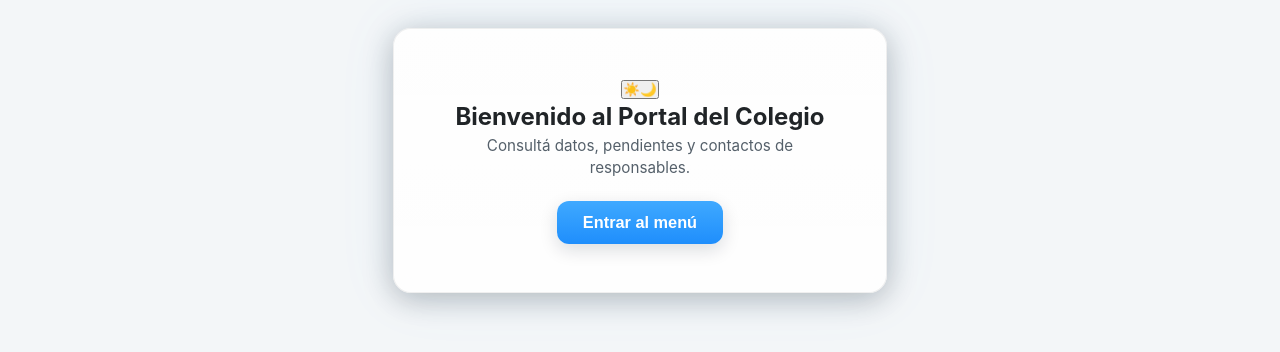
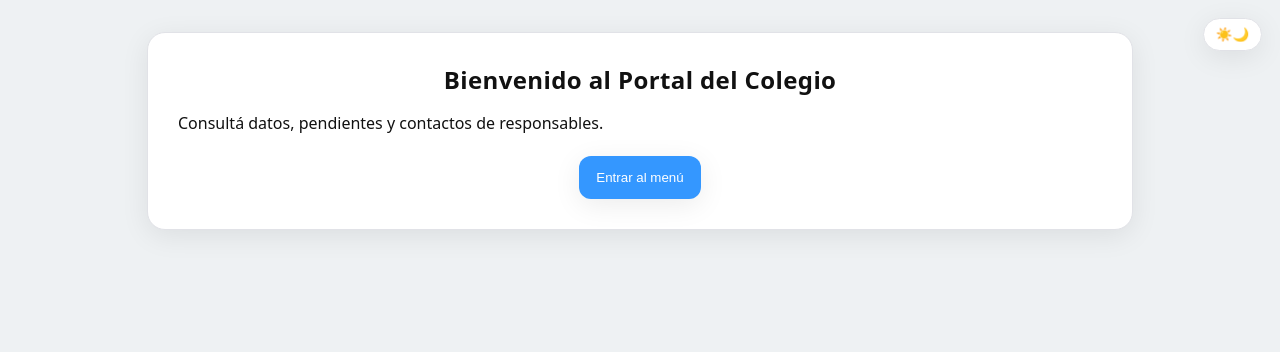
Before and after one commit to Palermukii/React-Preceptoria-2, a React (Vite) app: page / in a window 1280 px wide. Shown: the top 352 px of the page. Built offline with nearby package versions, Linux system fonts and the light colour scheme.

Commit message:
Update styles.css

```diff
--- a/src/styles.css
+++ b/src/styles.css
@@ -1,279 +1,291 @@
-/* ===========================
-   Reset + Valores base
-   =========================== */
-* { box-sizing: border-box; margin: 0; padding: 0; }
-html, body, #root { height: 100%; }
-body {
-  font-family: -apple-system, BlinkMacSystemFont, "Segoe UI", Roboto, "Helvetica Neue", Arial;
-  -webkit-font-smoothing: antialiased;
-  -moz-osx-font-smoothing: grayscale;
-  line-height: 1.45;
-  background: var(--bg-color);
-  color: var(--text-color);
-  display: flex;
-  align-items: center;
-  justify-content: center;
-  padding: 28px;
-  transition: background-color .36s ease, color .36s ease;
+/* ===============================================
+   THEME VARIABLES
+   =============================================== */
+:root {
+  color-scheme: light dark;
+  --radius: 18px;
+  --transition: .25s ease;
 }
 
-/* =================================================
-   1) Variables (tema claro / oscuro) - usar solo variables
-   ================================================= */
-:root{
-  /* CLARO por defecto */
-  --bg-color: #f3f6f8;
-  --panel-bg: rgba(255,255,255,0.85);
-  --text-color: #202427;
-  --muted: #55606a;
-  --accent: #3fa9ff;       /* azul botones */
-  --accent-strong: #1f8efc;
-  --card-border: rgba(0,0,0,0.06);
-  --shadow: 0 10px 30px rgba(12,20,30,0.08);
-  --glow: rgba(63,169,255,0.08);
-  --icon-color: #f1b330;
+/* LIGHT THEME */
+:root[data-theme="light"] {
+  --bg:#eef1f3;
+  --card:#ffffff;
+  --fg:#111;
+  --muted:#666;
+  --primary:#3497ff;
+  --primary-hover:#1f7ce4;
+  --border:#e1e2e7;
+  --shadow:0 6px 28px rgba(0,0,0,.08);
+  --glow: 0 0 18px rgba(33, 117, 255, .25);
 }
 
-/* Prefers dark scheme (automático) */
-@media (prefers-color-scheme: dark) {
-  :root{
-    --bg-color: #0c0f12;
-    --panel-bg: rgba(16,20,26,0.7);
-    --text-color: #e8eef8;
-    --muted: #aab6d3;
-    --accent: #3a5bff;
-    --accent-strong: #5673ff;
-    --card-border: rgba(255,255,255,0.06);
-    --shadow: 0 18px 50px rgba(1,6,12,0.6);
-    --glow: rgba(60,100,200,0.12);
-    --icon-color: #9eb8ff;
-  }
+/* DARK THEME */
+:root[data-theme="dark"]  {
+  --bg:#0c0f14;
+  --card:#151922;
+  --fg:#e9ecf3;
+  --muted:#b4b6c2;
+  --primary:#5fa1ff;
+  --primary-hover:#84b8ff;
+  --border:#262b38;
+  --shadow:0 8px 32px rgba(0,0,0,.65);
+  --glow: 0 0 22px rgba(94,156,255,.35);
 }
 
-/* Clase manual para forzar modo oscuro si la añades al body */
-body.dark-mode {
-  --bg-color: #0c0f12;
-  --panel-bg: rgba(16,20,26,0.78);
-  --text-color: #eef2f8;
-  --muted: #99a8d7;
-  --accent: #3a5bff;
-  --accent-strong: #5673ff;
-  --card-border: rgba(255,255,255,0.06);
-  --shadow: 0 18px 50px rgba(1,6,12,0.6);
-  --glow: rgba(60,100,200,0.12);
-  --icon-color: #9eb8ff;
+/* ===============================================
+   GENERAL
+   =============================================== */
+* { box-sizing: border-box; }
+
+html, body, #root {
+  height: 100%;
+  background: var(--bg);
+  transition: background var(--transition), color var(--transition);
 }
 
-/* =================================================
-   2) Contenedor principal (bien responsivo)
-   ================================================= */
-.container{
-  width: min(94%, 900px);
-  max-width: 920px;
-  margin: 0 auto;
-  background: linear-gradient(180deg, rgba(255,255,255,0.02), rgba(255,255,255,0.01));
-  border-radius: 18px;
-  padding: 48px 56px;
-  text-align: center;
-  border: 1px solid var(--card-border);
-  box-shadow:
-    0 6px 30px rgba(2,6,12,0.25),
-    0 0 60px var(--glow);
-  backdrop-filter: blur(10px);
-  transition: transform .28s ease, box-shadow .28s ease, background .28s ease;
-  background-color: var(--panel-bg);
+body {
+  margin:0;
+  font-family: system-ui, "Segoe UI", Roboto;
+  color: var(--fg);
 }
 
-/* Ajustes para pantallas muy pequeñas */
-@media (max-width: 480px){
-  .container { padding: 28px 20px; border-radius: 12px; }
+/* ===============================================
+   LAYOUT
+   =============================================== */
+.container {
+  max-width: 1050px;
+  margin: 0 auto;
+  padding: 32px;
 }
 
-/* Título principal */
-.container h2{
-  font-size: clamp(1.5rem, 4.5vw, 2.1rem);
-  color: var(--text-color);
-  margin-bottom: 12px;
-  font-weight: 700;
-  text-shadow: 0 0 14px rgba(0,0,0,0.06);
+/* ===============================================
+   SCREENS / CARDS
+   =============================================== */
+.screen {
+  background: var(--card);
+  border: 1px solid var(--border);
+  border-radius: var(--radius);
+  padding: 30px;
+  box-shadow: var(--shadow);
+  transition: var(--transition);
 }
 
-/* Subtítulo / descripción pequeña */
-.container p {
-  color: var(--muted);
-  margin-bottom: 22px;
-  font-size: 0.95rem;
+.screen:hover {
+  transform: translateY(-3px);
 }
 
-/* =================================================
-   3) Grupo de botones
-   ================================================= */
-.button-group{
+/* Headers */
+h1, h2, h3 {
+  margin: 0 0 14px;
+  color: var(--fg);
+  text-align: center;
+  font-weight: 600;
+  letter-spacing: .4px;
+}
+
+/* ===============================================
+   BUTTONS
+   =============================================== */
+.actions {
+  margin-top: 22px;
+  display: flex;
+  gap: 12px;
+  justify-content: center;
+}
+
+.btn {
+  border: 1px solid var(--border);
+  background: transparent;
+  color: var(--fg);
+  padding: 13px 16px;
+  border-radius: 12px;
+  cursor: pointer;
+  font-weight: 500;
+  transition: var(--transition);
+  box-shadow: var(--shadow);
+}
+
+.btn:hover {
+  transform: translateY(-2px);
+}
+
+.btn.primary {
+  background: var(--primary);
+  color: white;
+  border-color: transparent;
+}
+
+.btn.primary:hover {
+  background: var(--primary-hover);
+  box-shadow: var(--glow);
+}
+
+/* ===============================================
+   GRID CARDS
+   =============================================== */
+.grid {
+  display: grid;
+  grid-template-columns: repeat(auto-fill, minmax(260px, 1fr));
+  gap: 16px;
+  margin-top: 18px;
+}
+
+.card {
+  text-align: left;
+  background: var(--card);
+  border: 1px solid var(--border);
+  padding: 18px;
+  border-radius: var(--radius);
+  cursor: pointer;
+  box-shadow: var(--shadow);
+  transition: var(--transition);
+}
+
+.card:hover {
+  transform: translateY(-3px);
+  box-shadow: var(--glow);
+}
+
+/* ===============================================
+   THEME BUTTON
+   =============================================== */
+.theme-toggle-btn {
+  position: fixed;
+  right: 18px;
+  top: 18px;
+  border-radius: 999px;
+  border:1px solid var(--border);
+  background: var(--card);
+  padding: 8px 12px;
+  cursor: pointer;
+  box-shadow: var(--shadow);
+  transition: var(--transition);
+}
+
+.theme-toggle-btn:hover {
+  box-shadow: var(--glow);
+}
+
+/* ===============================================
+   FILTERS / INPUTS
+   =============================================== */
+.filters {
+  display: grid;
+  grid-template-columns: repeat(auto-fit, minmax(200px, 1fr));
+  gap: 12px;
+  margin: 18px 0;
+}
+
+.filters input {
+  padding: 12px 14px;
+  border-radius: 12px;
+  border: 1px solid var(--border);
+  background: transparent;
+  color: var(--fg);
+  transition: var(--transition);
+}
+
+.filters input:focus {
+  outline: none;
+  border-color: var(--primary);
+  box-shadow: var(--glow);
+}
+
+/* ===============================================
+   RESULT LIST
+   =============================================== */
+.results {
+  list-style: none;
+  padding: 0;
+  margin: 0;
   display: flex;
   flex-direction: column;
-  gap: 16px;
-  align-items: center;
-  margin-top: 8px;
+  gap: 10px;
 }
 
-/* Estilo general botones (mantener compatibilidad con etiquetas <button>) */
-.button-group button,
-button.primary,
-.btn {
-  display: inline-flex;
-  align-items: center;
-  justify-content: center;
-  gap: 8px;
-  background: linear-gradient(180deg, var(--accent), var(--accent-strong));
-  color: var(--button-text, #fff);
-  border: none;
-  padding: 12px 26px;
-  border-radius: 12px;
-  font-weight: 600;
-  font-size: 1.02rem;
+.result-item {
+  border:1px solid var(--border);
+  border-radius: var(--radius);
+  padding: 14px;
+  background: var(--card);
   cursor: pointer;
-  box-shadow: 0 6px 18px rgba(6,18,40,0.14);
-  transition: transform .18s ease, box-shadow .22s ease, filter .18s ease;
-  -webkit-tap-highlight-color: transparent;
+  transition: var(--transition);
 }
 
-/* hover / focus */
-.button-group button:hover,
-button.primary:hover, .btn:hover {
-  transform: translateY(-4px);
-  filter: brightness(1.02);
-  box-shadow: 0 10px 30px rgba(6,18,40,0.22);
-}
-.button-group button:active,
-button.primary:active, .btn:active {
-  transform: translateY(-1px) scale(.995);
+.result-item:hover {
+  transform: translateX(4px);
+  box-shadow: var(--glow);
 }
 
-/* En pantallas grandes, hacer layout: primer botón full, los otros al lado */
-@media (min-width: 620px) {
-  .button-group { flex-direction: row; flex-wrap: wrap; justify-content: center; gap: 18px; }
-  .button-group button:first-child { flex-basis: 100%; max-width: 100%; }
-  .button-group button { flex: 1 1 200px; min-width: 160px; }
+.result-item .row {
+  display: flex;
+  gap: 16px;
+  flex-wrap: wrap;
+  font-size: 14px;
 }
 
-/* Si necesitas un botón secundario estilo más pequeño */
-.button-small {
-  padding: 10px 18px;
-  border-radius: 10px;
-  font-weight: 500;
-  background: transparent;
+.empty {
   color: var(--muted);
-  border: 1px solid var(--card-border);
-  box-shadow: none;
+  padding: 12px;
+  border: 1px dashed var(--border);
+  border-radius: var(--radius);
+  text-align: center;
 }
 
-/* =================================================
-   4) Toggle del tema (sol / luna)
-   ================================================= */
-.mode-toggle{
-  position: fixed;
-  top: 20px;
-  right: 20px;
-  width: 46px;
-  height: 46px;
-  display: inline-flex;
-  align-items: center;
-  justify-content: center;
-  background: linear-gradient(180deg, rgba(255,255,255,0.03), rgba(0,0,0,0.05));
-  color: var(--icon-color);
-  border: 1px solid var(--card-border);
-  border-radius: 8px;
-  cursor: pointer;
-  z-index: 1200;
-  box-shadow: 0 6px 18px rgba(0,0,0,0.25);
-  transition: transform .18s ease, background .25s ease, color .25s;
-  backdrop-filter: blur(6px);
-  padding: 6px;
-}
-.mode-toggle:hover { transform: scale(1.06) rotate(6deg); }
-
-/* Si tu toggle incluye un <img> o emoji, lo centrá */
-.mode-toggle img,
-.mode-toggle svg { width: 26px; height: 26px; pointer-events: none; }
-
-/* =================================================
-   5) Modal básico (por si usás ModalAlumno)
-   ================================================= */
+/* ===============================================
+   MODAL
+   =============================================== */
 .modal {
   position: fixed;
   inset: 0;
-  display: flex;
-  align-items: center;
-  justify-content: center;
-  z-index: 2000;
-  background: rgba(5,8,12,0.45);
+  background: rgba(0,0,0,.45);
+  display: grid;
+  place-items: center;
+  padding: 16px;
+  animation: fadeIn .25s ease;
+}
+
+.modal-content {
+  width: min(720px, 100%);
+  background: var(--card);
+  color: var(--fg);
+  border:1px solid var(--border);
+  border-radius: var(--radius);
   padding: 24px;
+  box-shadow: var(--shadow);
+  position: relative;
+  animation: slideUp .28s ease;
 }
-.modal .modal-content {
-  width: min(96%, 780px);
-  background: var(--panel-bg);
-  border-radius: 14px;
-  padding: 20px;
-  border: 1px solid var(--card-border);
-  box-shadow: 0 30px 80px rgba(2,6,12,0.7);
-  max-height: 90vh;
-  overflow: auto;
-}
-.modal .modal-header {
-  display:flex; align-items:center; justify-content:space-between; gap:10px;
-}
-.modal .close-btn {
+
+.modal-close {
+  position: absolute;
+  right: 12px;
+  top: 12px;
+  border: 0;
   background: transparent;
-  border: 1px solid var(--card-border);
-  padding: 6px 10px;
-  border-radius: 8px;
+  font-size: 22px;
+  color: var(--muted);
   cursor: pointer;
 }
-.modal .modal-body { margin-top: 12px; color: var(--text-color); }
 
-/* =================================================
-   6) Tablas / listas (ContentScreen)
-   ================================================= */
-.table {
-  width: 100%;
-  border-collapse: collapse;
-  margin-top: 12px;
-  font-size: .95rem;
-  color: var(--text-color);
-}
-.table thead th {
-  text-align: left;
-  padding: 10px 12px;
-  font-weight: 700;
-  color: var(--muted);
-  border-bottom: 1px dashed var(--card-border);
-}
-.table tbody td {
-  padding: 10px 12px;
-  border-bottom: 1px solid rgba(0,0,0,0.03);
+.modal-detalles p {
+  margin: 6px 0;
 }
 
-/* =================================================
-   7) Accesibilidad / focus visible
-   ================================================= */
-button:focus, .mode-toggle:focus, .close-btn:focus {
-  outline: 3px solid rgba(63,169,255,0.18);
-  outline-offset: 3px;
-  border-radius: 10px;
+/* list inside modal */
+.list {
+  margin: 6px 0 0 18px;
+  color: var(--muted);
 }
 
-/* =================================================
-   8) Pequeños ajustes y utilidades
-   ================================================= */
-.center-row { display:flex; align-items:center; justify-content:center; gap:12px; }
-.small { font-size: .88rem; color: var(--muted); }
-.kicker { font-weight: 600; color: var(--muted); font-size: .95rem; }
+/* Animations */
+@keyframes fadeIn {
+  from { opacity: 0; }
+  to { opacity: 1; }
+}
 
-/* =================================================
-   9) Animaciones suaves al entrar
-   ================================================= */
-@keyframes slideUpFade {
-  from { transform: translateY(8px); opacity: 0; }
-  to   { transform: translateY(0); opacity: 1; }
+@keyframes slideUp {
+  from { transform: translateY(14px); opacity: 0; }
+  to { transform: translateY(0); opacity: 1; }
 }
-.container, .modal .modal-content { animation: slideUpFade .32s cubic-bezier(.2,.9,.2,1); }
```
